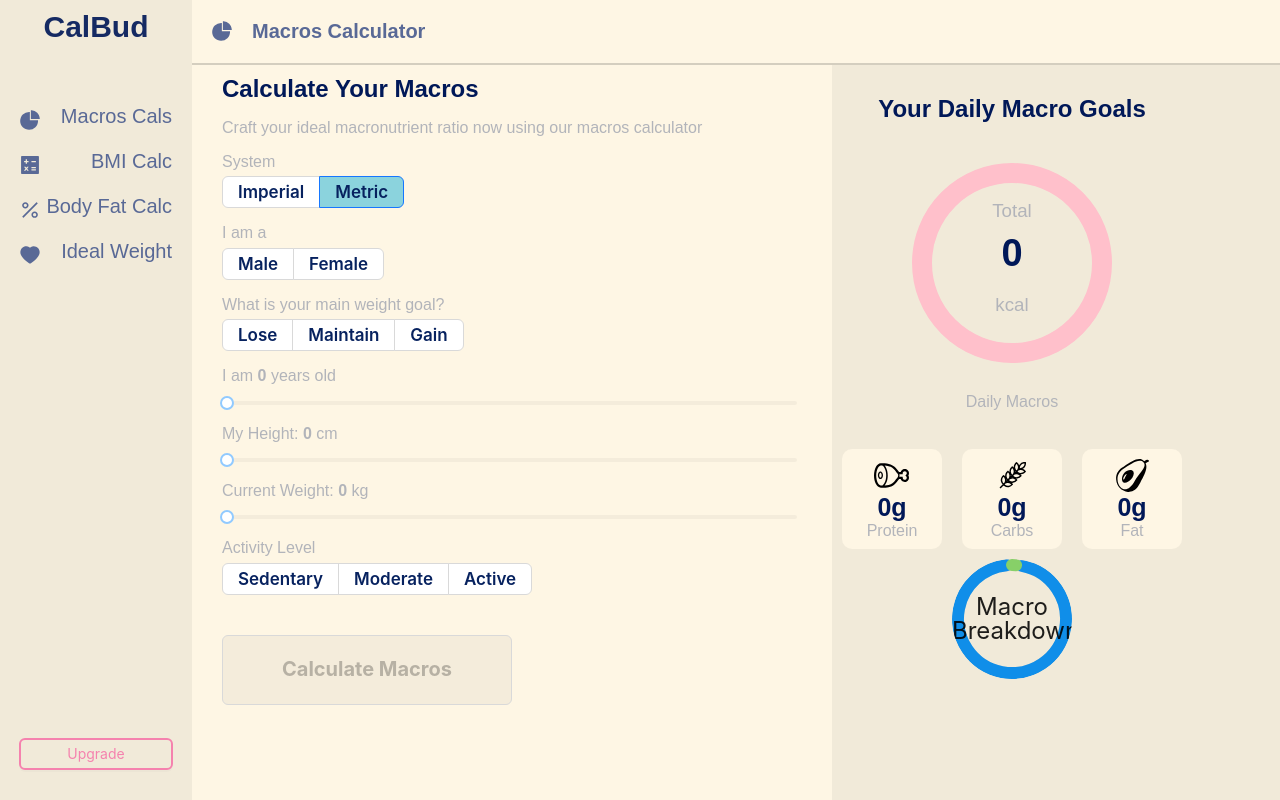
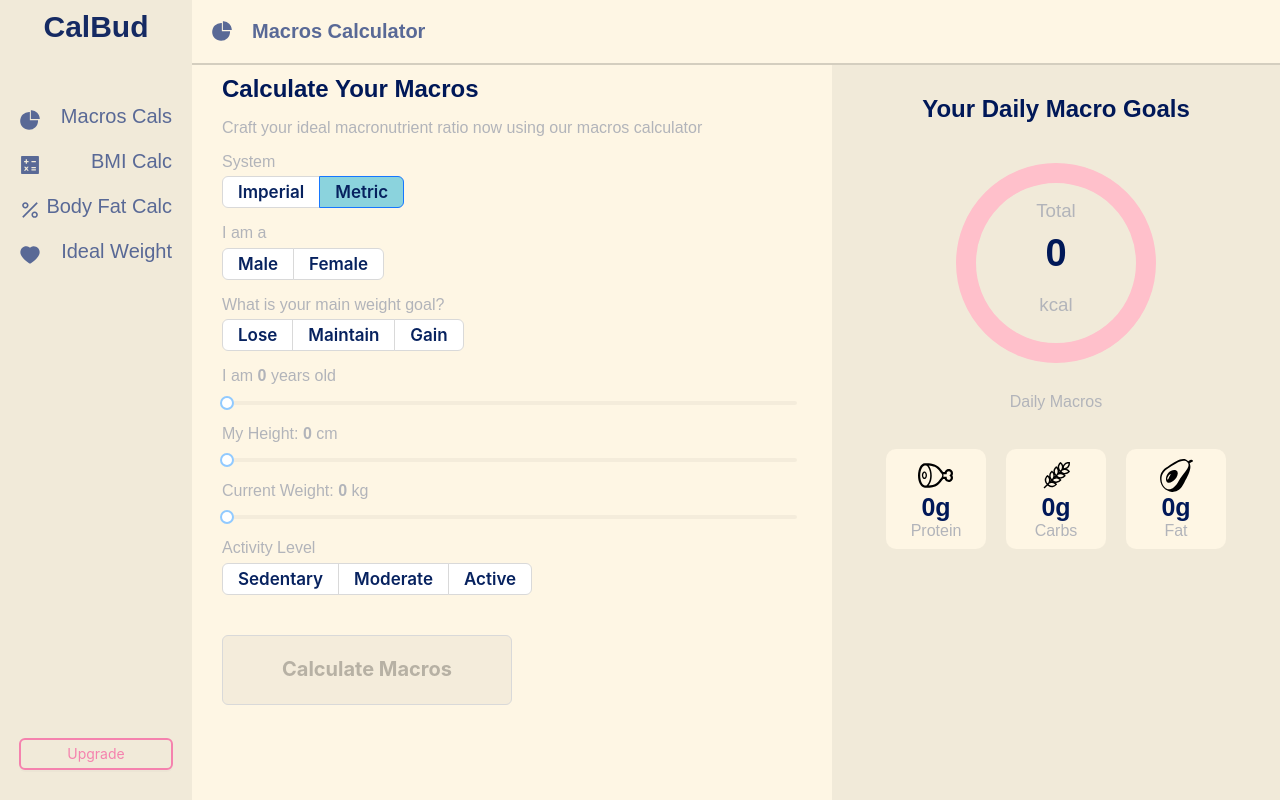
Before and after one commit to berkbozok/calBudDev, a Next.js app: page / in a window 1280 px wide. Built offline with nearby package versions, Linux system fonts and the light colour scheme.

Commit message:
pie test build

```diff
--- a/src/pages/index.tsx
+++ b/src/pages/index.tsx
@@ -8,36 +8,10 @@ import {
   PercentageOutlined,
   PieChartFilled,
 } from "@ant-design/icons";
-import React, { useState } from "react";
+import React, { useState, useEffect } from "react";
 import Protein from "../../shared/protein";
 import Fat from "../../shared/fat";
 import Carbs from "../../shared/carbs";
-
-interface PieChartProps {
-  protein: number;
-  fat: number;
-  carbs: number;
-}
-
-const PieChart = ({ protein, fat, carbs }: PieChartProps) => {
-  const proteinPercent = (5 * 60) / 100;
-  const fatPercent = (10 * 20) / 100;
-  const carbsPercent = (15 * 20) / 100;
-
-  return (
-    <Progress
-      type="circle"
-      percent={100}
-      success={{
-        percent: proteinPercent,
-        strokeColor: "#87d068",
-      }}
-      strokeColor={["#108ee9", "#f50", "#f8c82e", "#87d068"]}
-      strokeWidth={10}
-      format={() => "Macro Breakdown"}
-    />
-  );
-};
 
 export default function Home() {
   const [BmrValue, setBmrValue] = useState<number>(0);
@@ -303,7 +277,7 @@ export default function Home() {
                   </div>
                 </div>
               </div>
-              <PieChart protein={60} fat={20} carbs={20} />
+              {/* <PieChart protein={60} fat={20} carbs={20} /> */}
             </div>
           </div>
         </div>
--- a/src/styles/globals.css
+++ b/src/styles/globals.css
@@ -133,6 +133,7 @@ p {
   flex-direction: column;
   align-items: center;
   margin-top: 50px;
+  width: 35vw;
 }
 
 .right-side-title {
```
